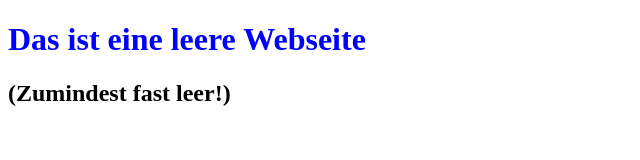
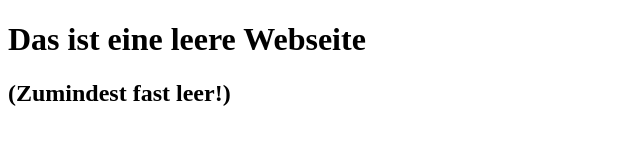
Before and after one commit to rbertschinger/0_GIT_repo-test1, a plain HTML site: page index.html in a window 1280 px wide. Shown: the whole page, without its empty margins (0-640 px from the left). Drawn offline with Linux system fonts and the light colour scheme.

Commit message:
Revert "added blue color to header1"
This reverts commit e917ef9a11f3a31a23eb2eeaf5fba21cb52290d0.

```diff
--- a/index.html
+++ b/index.html
@@ -5,7 +5,7 @@
 		<title>A Page of Quotations</title>
 	</head>
 	<body>
-		<h1 style="color:blue">Das ist eine leere Webseite</h1>
+		<h1>Das ist eine leere Webseite</h1>
 		<h2>(Zumindest fast leer!)</h2>
 	</body>
 </html>
```
